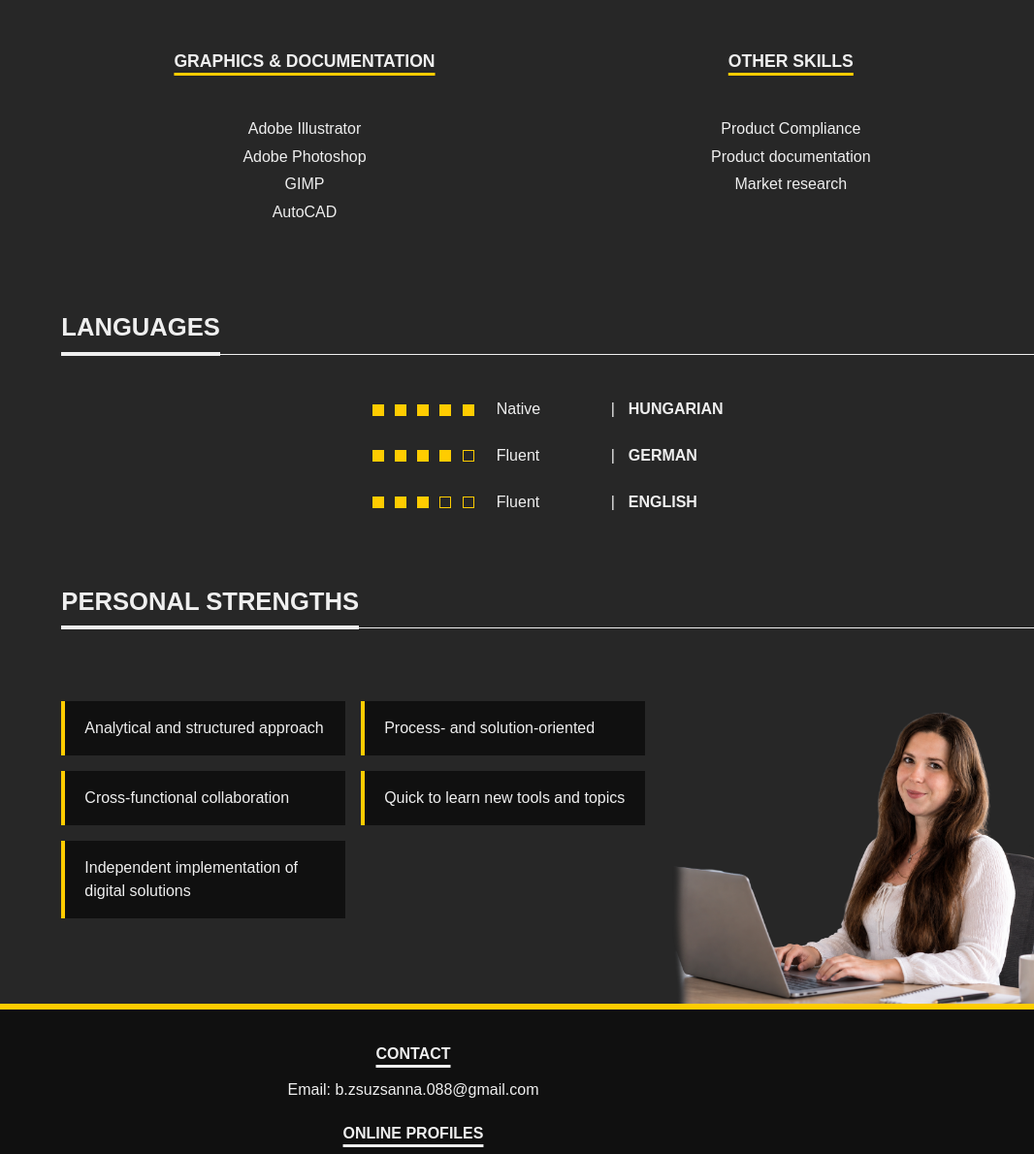
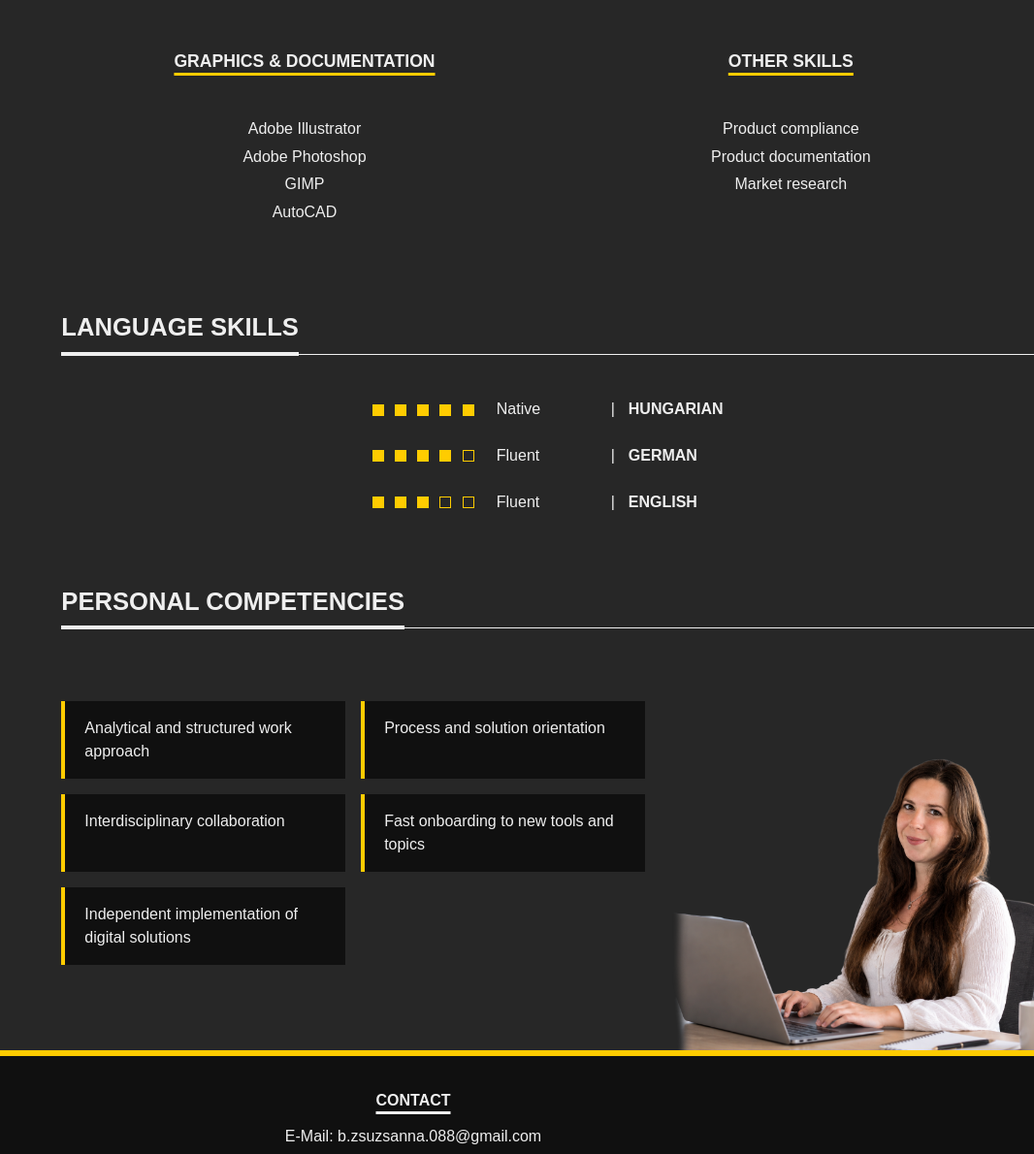
Before and after one commit to Susi-88/MyCV-Website, a plain HTML site: page en/index.html in a window 1280 px wide. Shown: the part 940-2130 px from the top of the page at 97% size, without its empty margins (214-1280 px from the left). Drawn offline with Linux system fonts and the light colour scheme.

Commit message:
Refactor - unify page structure and fix broken links

```diff
--- a/en/impressum.html
+++ b/en/impressum.html
@@ -1,11 +1,11 @@
-  <!DOCTYPE html>
+<!DOCTYPE html>
 <html lang="en">
 
     <head>
         <meta charset="utf-8">
         <meta name="viewport" content="width=device-width, initial-scale=1.0">
         <title>Zsuzsanna Benkö</title>
-        <link rel="preload" as="image" href="./src/img/zsusanna-benkoe-cv-foto-header.jpg">
+        <link rel="preload" as="image" href="../src/img/zsusanna-benkoe-cv-foto-header.jpg">
 
         <!-- FAVICON -->
         <link rel="icon" href="../favicon/favicon.ico" sizes="any">
@@ -62,7 +62,7 @@
                 <!-- SMALL DISPLAY NAVIGATION -->
                 <nav id="nav-container-small" class="display-block display-sm-none col-12">
                     <ul>
-                        <li><a href="index.html" aria-current="page">About me</a></li>
+                        <li><a href="index.html">About me</a></li>
                         <li><a href="berufserfahrung.html">Work experience</a></li>
                         <li><a href="berufliche_bildung.html">Education</a></li>
                         <li><a href="zertifikate.html">Certificates</a></li>
@@ -72,7 +72,7 @@
                 <!-- FULL DISPLAY NAVIGATION -->
                 <nav id="nav-container" class="display-none display-sm-block col-sm-4 col-md-3 col-xl-2">
                     <ul>
-                        <li><a href="index.html" aria-current="page">About me</a></li>
+                        <li><a href="index.html">About me</a></li>
                         <li><a href="berufserfahrung.html">Work experience</a></li>
                         <li><a href="berufliche_bildung.html">Education</a></li>
                         <li><a href="zertifikate.html">Certificates</a></li>
--- a/en/index.html
+++ b/en/index.html
@@ -1,11 +1,11 @@
- <!DOCTYPE html>
+<!DOCTYPE html>
 <html lang="en">
 
     <head>
         <meta charset="utf-8">
         <meta name="viewport" content="width=device-width, initial-scale=1.0">
         <title>Zsuzsanna Benkö</title>
-        <link rel="preload" as="image" href="./src/img/zsusanna-benkoe-cv-foto-header.jpg">
+        <link rel="preload" as="image" href="../src/img/zsusanna-benkoe-cv-foto-header.jpg">
 
         <!-- FAVICON -->
         <link rel="icon" href="../favicon/favicon.ico" sizes="any">
@@ -132,7 +132,7 @@
                             <div class="col-12 col-md-6">
                                 <h3>OTHER SKILLS</h3>
                                 <ul>
-                                    <li>Product Compliance</li>
+                                    <li>Product compliance</li>
                                     <li>Product documentation</li>
                                     <li>Market research</li>
                                 </ul>
@@ -143,7 +143,7 @@
                     <!-- LANGUAGE SKILLS -->
                     <!-- Five markers represent each language's proficiency level. -->
                      <div id="language-skills">
-                        <h2><span class="heading-text">Languages</span></h2>
+                        <h2><span class="heading-text">Language skills</span></h2>
                         <div class="language-list">
 
                             <div class="language-row">
@@ -196,22 +196,22 @@
                     <!-- PERSONAL STRENGTHS -->
                     <!-- Personal strengths are presented as responsive highlight cards. -->
                     <div id="personal-skills">
-                        <h2><span class="heading-text">PERSONAL STRENGTHS</span></h2>
+                        <h2><span class="heading-text">PERSONAL COMPETENCIES</span></h2>
                         <div id="skills">
                             <div class="skill skill-1">
-                                Analytical and structured approach
+                                Analytical and structured work approach
                             </div>
 
                             <div class="skill skill-2">
-                                Process- and solution-oriented
+                                Process and solution orientation
                             </div>
 
                             <div class="skill skill-3">
-                                Cross-functional collaboration
+                                Interdisciplinary collaboration
                             </div>
 
                             <div class="skill skill-4">
-                                Quick to learn new tools and topics
+                                Fast onboarding to new tools and topics
                             </div>
 
                             <div class="skill skill-5">
@@ -233,13 +233,13 @@
             <div class="row">
                 <div class="col-12">
                     <div class="footer-heading">Contact</div>
-                    <div>Email: <a href="mailto:b.zsuzsanna.088@gmail.com">b.zsuzsanna.088@gmail.com</a></div>
+                    <div>E-Mail: <a href="mailto:b.zsuzsanna.088@gmail.com">b.zsuzsanna.088@gmail.com</a></div>
 
                     <div class="footer-heading">Online profiles</div>
                     <div><a href="https://www.linkedin.com/in/zsuzsanna-benkoe" target="_blank" rel="noopener noreferrer">LinkedIn</a></div>
                     <div><a href="https://www.w3profile.com/Susi88/" target="_blank" rel="noopener noreferrer">W3Schools</a></div>
                     <div><a href="https://www.udemy.com/user/zsuzsanna-benko-2/" target="_blank" rel="noopener noreferrer">Udemy</a></div>
-                    <div id="impressum-btn"><a href="impressum.html">Legal Notice</a></div>
+                    <div id="impressum-btn"><a href="../impressum.html">Legal Notice</a></div>
                 </div>
             </div>
         </footer>
```
Also changed, not shown: impressum.html (+4 -4 lines).
